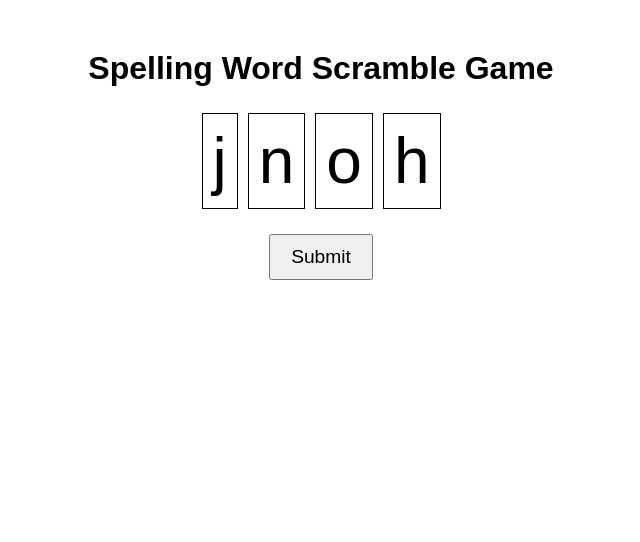
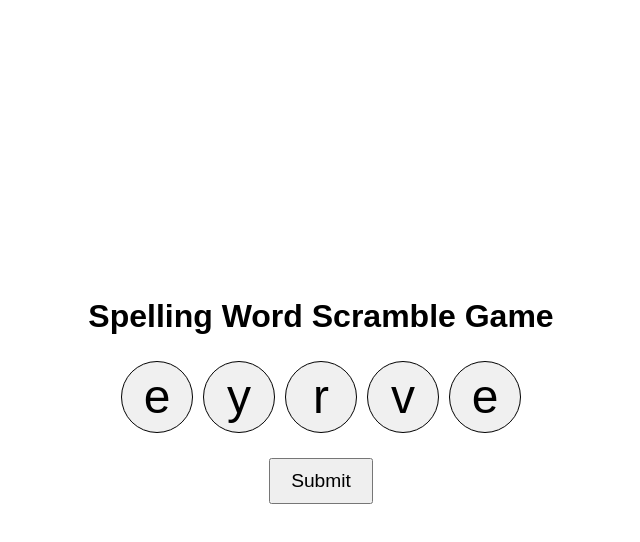
Before and after one commit to raming8080/word_scramble, a plain HTML site: page index.html in a window 1280 px wide. Shown: the whole page, without its empty margins (319-959 px from the left). Drawn offline with Linux system fonts and the light colour scheme.

Commit message:
style: Center game layout and adjust letter box size
- Centered the game area both horizontally and vertically using flexbox.
- Moved the game title above the scrambled words for better layout structure.
- Adjusted the size of the letter boxes to be circular and consistent.
- Improved overall visual alignment and spacing for a more polished appearance.

These changes enhance the user interface by providing a more visually appealing and centered game layout.

```diff
--- a/index.html
+++ b/index.html
@@ -4,21 +4,12 @@
     <meta charset="UTF-8">
     <meta name="viewport" content="width=device-width, initial-scale=1.0">
     <title>Spelling Word Scramble Game</title>
-    <style>
-        body { font-family: Arial, sans-serif; text-align: center; margin-top: 50px; }
-        .word { font-size: 2em; margin: 20px; }
-        .letter { display: inline-block; padding: 10px; font-size: 2em; border: 1px solid #000; margin: 5px; cursor: pointer; }
-        .input { padding: 10px; font-size: 1.5em; }
-        button { padding: 10px 20px; font-size: 1.2em; }
-        .message { margin-top: 20px; font-size: 1.5em; color: green; }
-        .success { color: green; font-weight: bold; }
-    </style>
+    <link rel="stylesheet" href="styles.css"> <!-- Link to external CSS file -->
 </head>
 <body>
 
-    <h1>Spelling Word Scramble Game</h1>
-
     <div id="game-area">
+        <h1>Spelling Word Scramble Game</h1>
         <div id="scrambled-word" class="word"></div>
         <div id="user-input" class="word"></div>
         <button onclick="checkWord()">Submit</button>
--- /dev/null
+++ b/styles.css
@@ -0,0 +1,53 @@
+body {
+    font-family: Arial, sans-serif;
+    display: flex;
+    justify-content: center;
+    align-items: center;
+    height: 100vh;
+    margin: 0;
+    text-align: center;
+}
+
+#game-area {
+    margin: 0 auto;
+}
+
+.word {
+    font-size: 2em;
+    margin: 20px;
+}
+
+.letter {
+    display: inline-block;
+    width: 70px;
+    height: 70px;
+    line-height: 70px;
+    font-size: 1.5em;
+    border: 1px solid #000;
+    margin: 5px;
+    cursor: pointer;
+    border-radius: 50%;
+    text-align: center;
+    background-color: #f0f0f0;
+}
+
+.input {
+    padding: 10px;
+    font-size: 1.5em;
+}
+
+button {
+    padding: 10px 20px;
+    font-size: 1.2em;
+}
+
+.message {
+    margin-top: 20px;
+    font-size: 1.5em;
+    color: green;
+}
+
+.success {
+    color: green;
+    font-weight: bold;
+}
```
Also changed, not shown: wordlist.txt, 1 other file.
